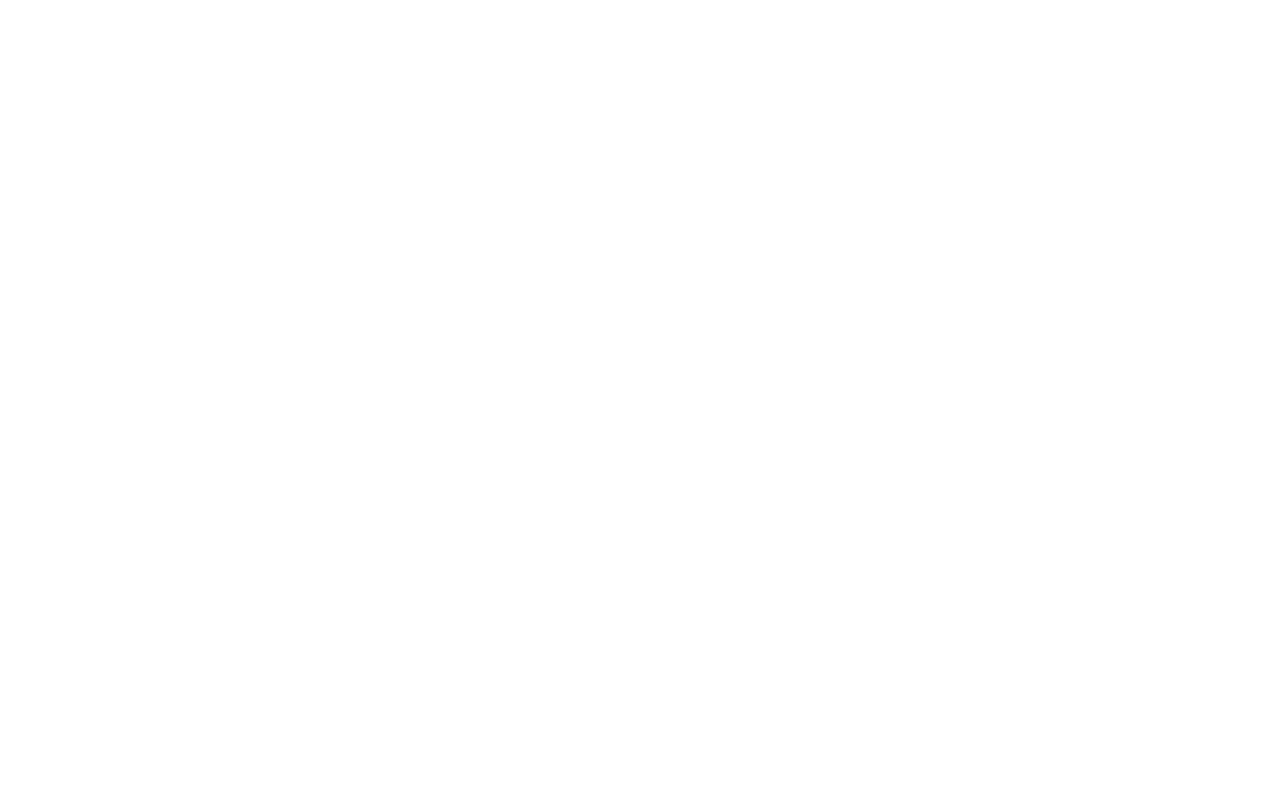
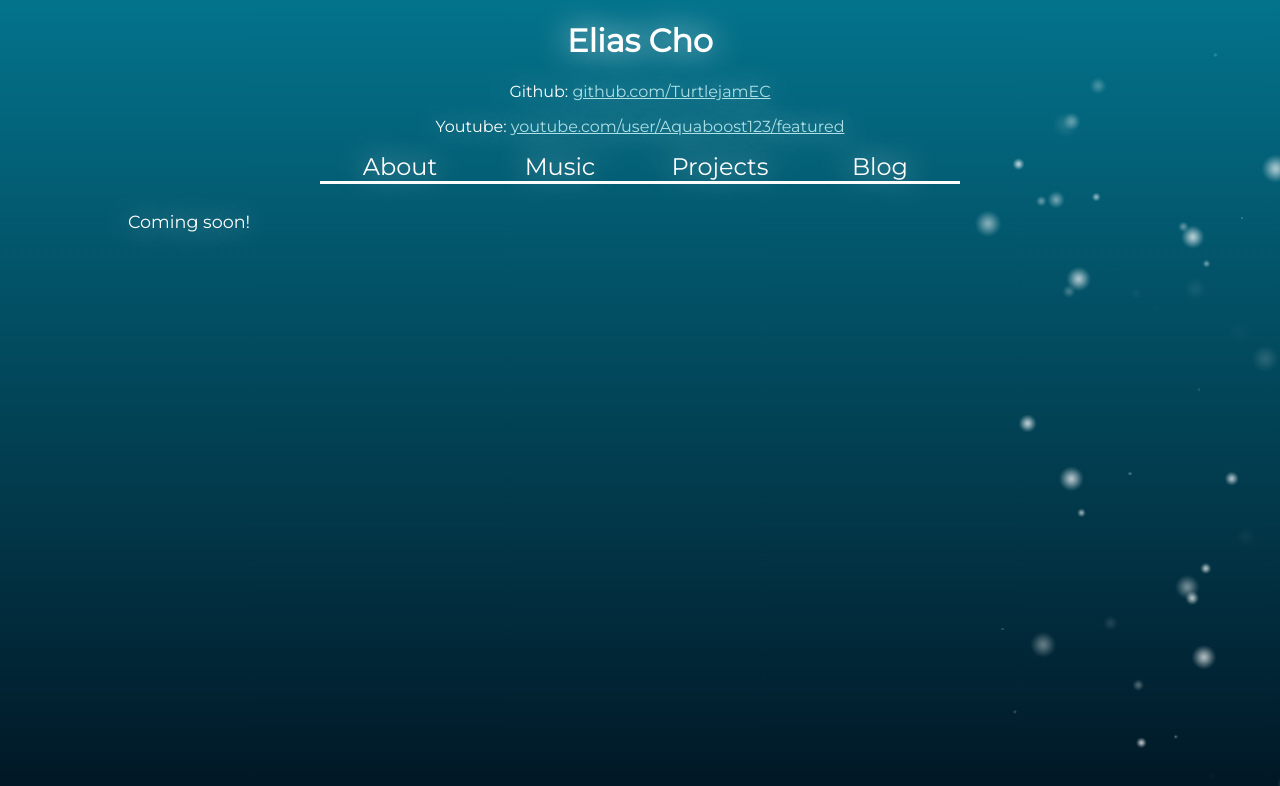
Before and after one commit to TurtlejamEC/Personal-Website, a React (Create React App) app: page /blog in a window 1280 px wide. Before the commit this address had no page. Shown: the top 786 px of the page. Built offline with nearby package versions, Linux system fonts and the light colour scheme.

Commit message:
Patch up missing pages

```diff
--- /dev/null
+++ b/src/components/BlogPage/BlogPage.tsx
@@ -0,0 +1,11 @@
+import React from 'react';
+
+export default class BlogPage extends React.Component {
+  render() {
+    return (
+      <div id="BlogPage" className="page">
+        <p>Coming soon!</p>
+      </div>
+    );
+  }
+}
--- a/src/containers/Router/Router.tsx
+++ b/src/containers/Router/Router.tsx
@@ -3,6 +3,7 @@
 import { createBrowserHistory, BrowserHistory } from 'history';
 import App from '../App/App';
 import AboutPage from '../../components/AboutPage/AboutPage';
+import BlogPage from '../../components/BlogPage/BlogPage';
 import CustomRouter from '../CustomRouter/CustomRouter';
 import MusicPage from '../../components/MusicPage/MusicPage';
 import ProjectsPage from '../../components/ProjectsPage/ProjectsPage';
@@ -32,6 +33,7 @@
               <Route path=":projectId" element={<Project />} />
               <Route index element={<ProjectsList />} />
             </Route>
+            <Route path="blog" element={<BlogPage />} />
             <Route index element={<AboutPage />} />
           </Route>
         </Routes>
--- /dev/null
+++ b/src/project-pages/CompetitiveProgramming.tsx
@@ -0,0 +1,4 @@
+export const CompetitiveProgramming =
+  <div id="CompetitiveProgramming">
+    <p>Coming soon!</p>
+  </div>
--- a/src/project-pages/Exports.ts
+++ b/src/project-pages/Exports.ts
@@ -1,3 +1,4 @@
 export {ModelingThePropagationOfTrueFakeNewsOnTwitter} from './ModelingThePropagationOfTrueFakeNewsOnTwitter';
 export {Harmonizer} from './Harmonizer';
 export {RhythmBulletHell} from './RhythmBulletHell';
+export {CompetitiveProgramming} from './CompetitiveProgramming';
```
